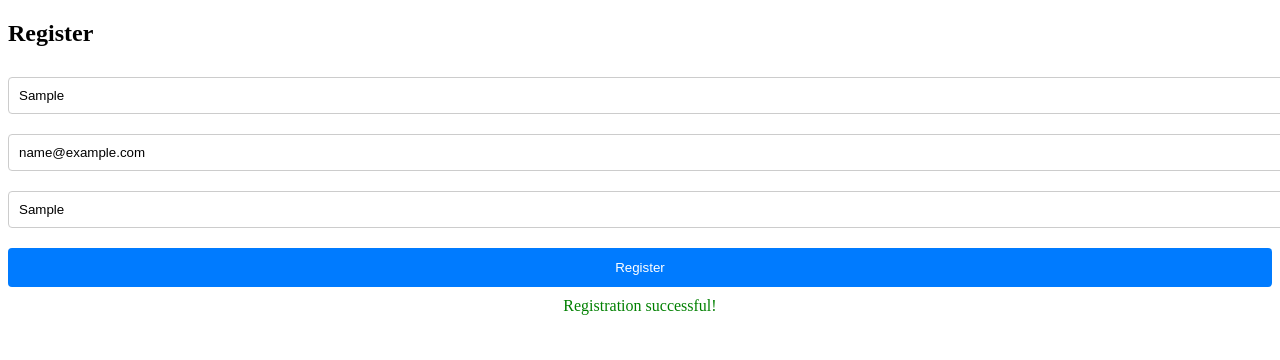
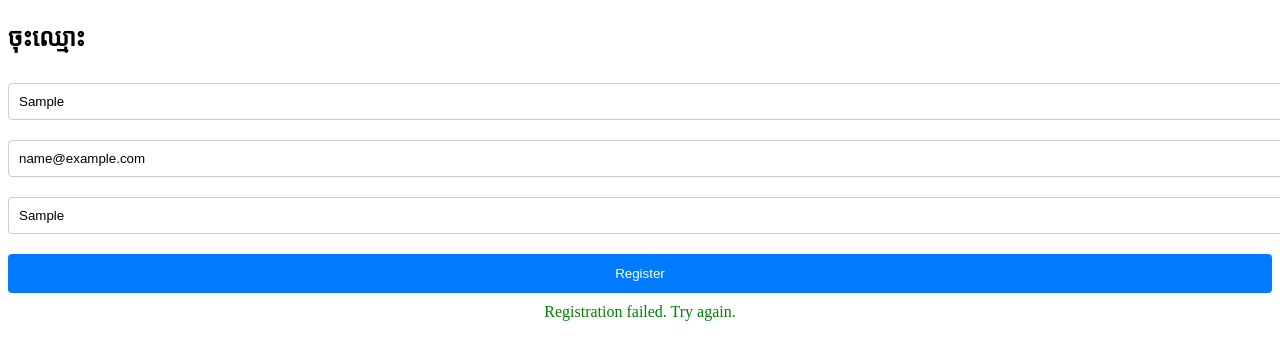
Before and after one commit to veasnag8/register-form, a Next.js app: page / in a window 1280 px wide. Both pictures are taken after typing "Sample", "name@example.com", "Sample" into the empty fields and a click on the button "Register". Shown: the top 360 px of the page. Built offline with nearby package versions, Linux system fonts and the light colour scheme; no server answers.

Commit message:
Update index.js
update

```diff
--- a/pages/index.js
+++ b/pages/index.js
@@ -1,8 +1,16 @@
-import { useState } from "react";
+import { useState, useEffect } from "react";
 
 export default function RegisterForm() {
   const [formData, setFormData] = useState({ name: "", email: "", phone: "" });
   const [message, setMessage] = useState("");
+  const [isRegistered, setIsRegistered] = useState(false);
+
+  // Check if the device has already registered
+  useEffect(() => {
+    if (localStorage.getItem("device_registered") === "true") {
+      setIsRegistered(true);
+    }
+  }, []);
 
   const handleChange = (e) => {
     setFormData({ ...formData, [e.target.name]: e.target.value });
@@ -10,6 +18,10 @@ export default function RegisterForm() {
 
   const handleSubmit = async (e) => {
     e.preventDefault();
+    if (isRegistered) {
+      setMessage("You can only register once from this device.");
+      return;
+    }
     if (!formData.name || !formData.email || !formData.phone) {
       setMessage("Please fill in all fields");
       return;
@@ -25,8 +37,10 @@ export default function RegisterForm() {
       const result = await response.json();
       if (result.message === "Success") {
         setMessage("Registration successful!");
+        localStorage.setItem("device_registered", "true"); // Mark the device as registered
+        setIsRegistered(true);
       } else {
-        setMessage("Registration successful!");
+        setMessage("Registration failed. Try again.");
       }
     } catch (error) {
       setMessage("Error sending data");
@@ -36,7 +50,10 @@ export default function RegisterForm() {
   return (
     <div className="flex flex-col items-center justify-center min-h-screen bg-gray-100">
       <div className="bg-white p-6 rounded-lg shadow-md w-96">
-        <h2 className="text-2xl font-bold mb-4">Register</h2>
+        <h2 className="text-2xl font-bold mb-4">ចុះឈ្មោះ</h2>
+        {isRegistered ? (
+          <p>You have already registered from this device.</p>
+        ) : (
           <form onSubmit={handleSubmit}>
             <input
               type="text"
@@ -62,14 +79,14 @@ export default function RegisterForm() {
               onChange={handleChange}
               value={formData.phone}
             />
-          <button
-            type="submit"
-            className="submit-button"
-          >
+            <button type="submit" className="submit-button">
               Register
             </button>
           </form>
-        {message && <p className={`message ${message.includes("Error") ? "error" : "success"}`}>{message}</p>}
+        )}
+        {message && (
+          <p className={`message ${message.includes("Error") ? "error" : "success"}`}>{message}</p>
+        )}
       </div>
 
       <style jsx>{`
@@ -83,13 +100,13 @@ export default function RegisterForm() {
         }
 
         .input-field:focus {
-          border-color: #007bff; /* Blue color */
+          border-color: #007bff;
           outline: none;
         }
 
         .submit-button {
           width: 100%;
-          background-color: #007bff; /* Blue color */
+          background-color: #007bff;
           color: white;
           padding: 12px;
           margin-top: 10px;
@@ -100,7 +117,7 @@ export default function RegisterForm() {
         }
 
         .submit-button:hover {
-          background-color: #0056b3; /* Darker blue */
+          background-color: #0056b3;
         }
 
         .message {
```
Lines whose indentation alone changed are shown as unchanged.
